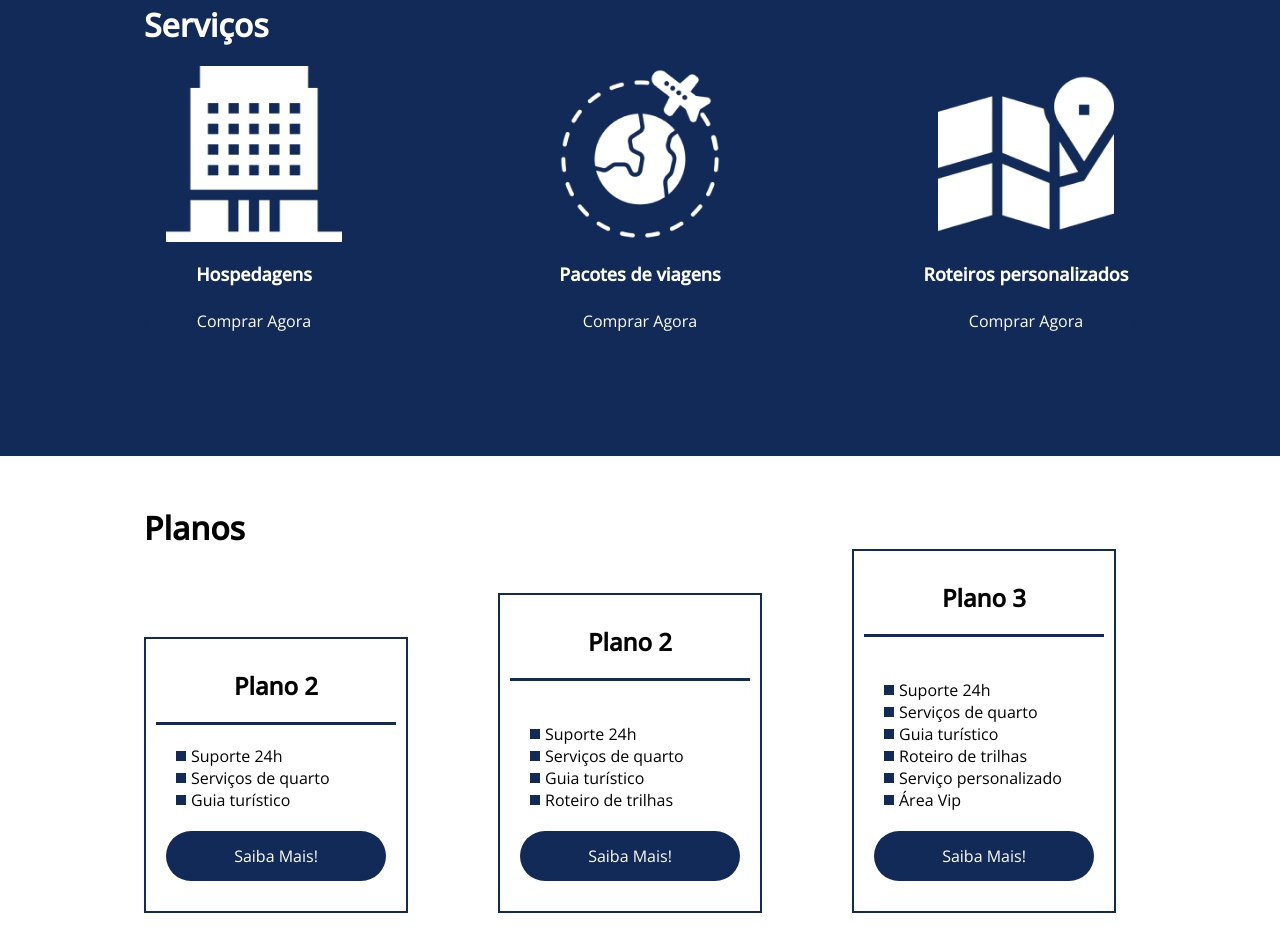
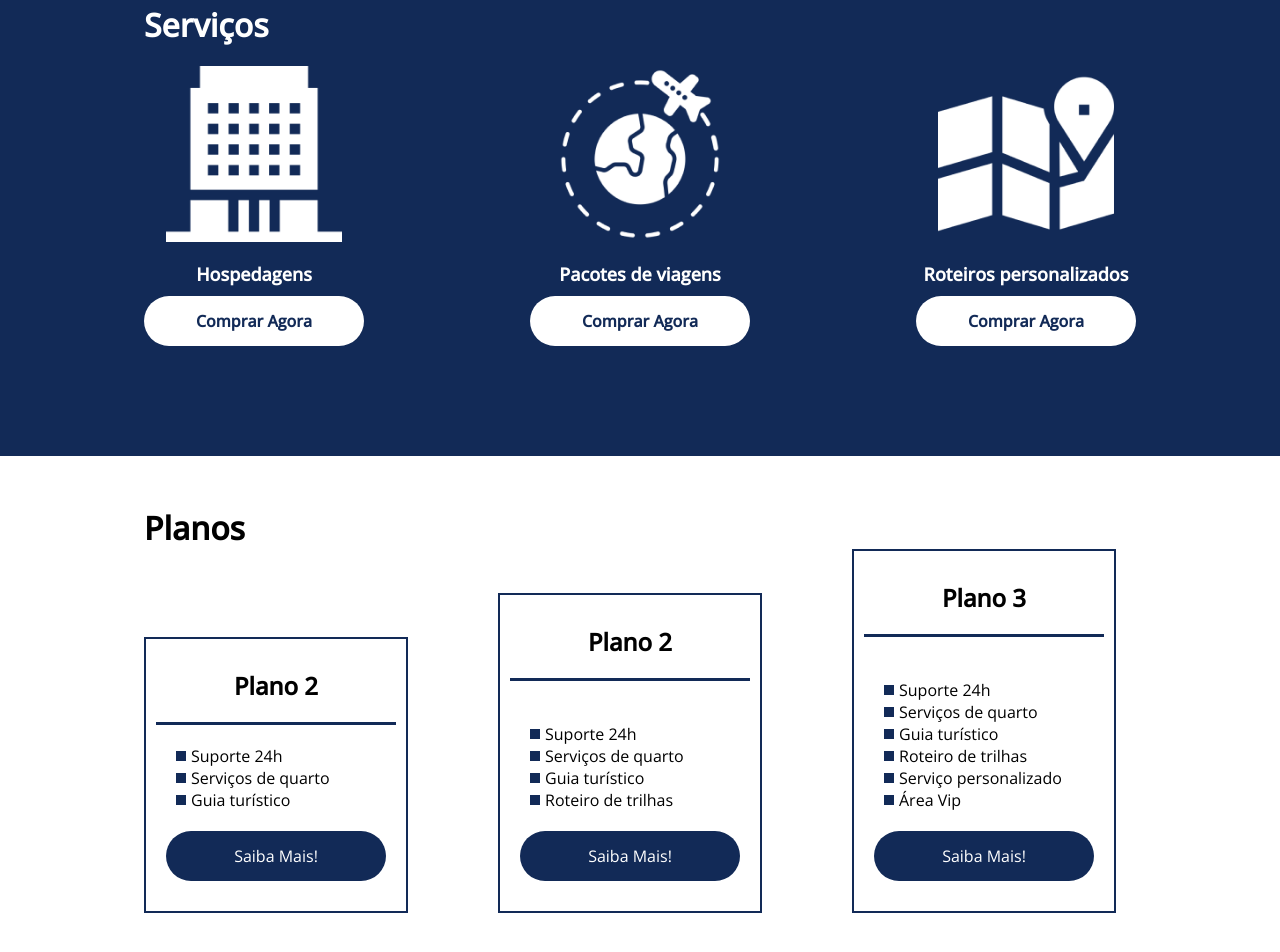
Before and after one commit to mfelipegs/project-flex, a plain HTML site: page index.html in a window 1280 px wide. Shown: the part 1269-2221 px from the top of the page. Drawn offline with nearby package versions, Linux system fonts and the light colour scheme.

Commit message:
Correção em botões

```diff
--- a/assets/css/style.css
+++ b/assets/css/style.css
@@ -85,6 +85,12 @@ header .menu {
 	margin-bottom: 10px;
 }
 
+.btn-servicos {
+	background-color: #fff;
+	color: #122A57;
+	font-weight: 700;
+}
+
 #quem-somos {
 	flex-direction: row-reverse;
 	align-items: center;
@@ -142,20 +148,7 @@ header .menu {
 	text-align: center;
 }
 
-/*.btn{
-	width: 220px;
-	background-color: #122A57;
-	border-radius: 30px;
-	height: 50px;
-	text-align: center;
-	margin-top: 20px;
-	line-height: 50px;
-	padding: 5px 10px;
-	color: #fff;
-	font-size: 14px;
-	text-decoration: none;
-}
-*/
+
 .item-servico p {
 	font-weight: 700;
 	font-size: 18px;
--- a/index.html
+++ b/index.html
@@ -52,19 +52,19 @@
                 <div class="item-servico">
                     <div><img src="assets/img/icon-2.png" alt="hospedagens"></div>
                     <p>Hospedagens</p>
-                    <a href="#" class="btn">Comprar Agora</a>
+                    <a href="#" class="btn btn-servicos">Comprar Agora</a>
                 </div>
 
                 <div class="item-servico">
                 <div><img src="assets/img/icon-1.png" alt="pacote de viagens"></div>
                 <p>Pacotes de viagens</p>
-                <a href="#" class="btn">Comprar Agora</a>
+                <a href="#" class="btn btn-servicos">Comprar Agora</a>
                 </div>
 
                 <div class="item-servico">
                     <div><img src="assets/img/icon-3.png" alt="roteiros personalizados"></div>
                     <p>Roteiros personalizados</p>
-                    <a href="#" class="btn">Comprar Agora</a>
+                    <a href="#" class="btn btn-servicos">Comprar Agora</a>
                 </div>
 
             </div>
```
